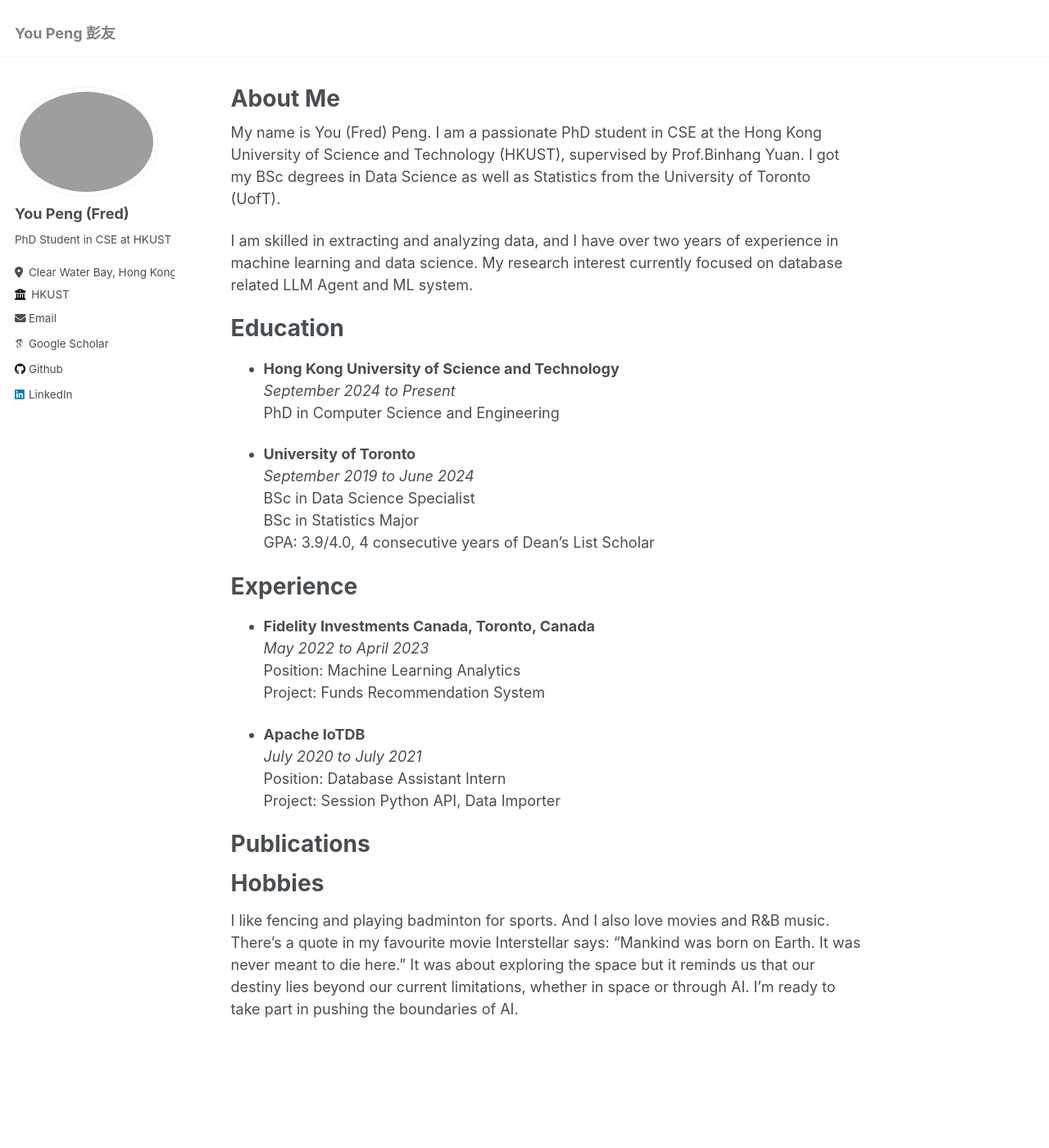
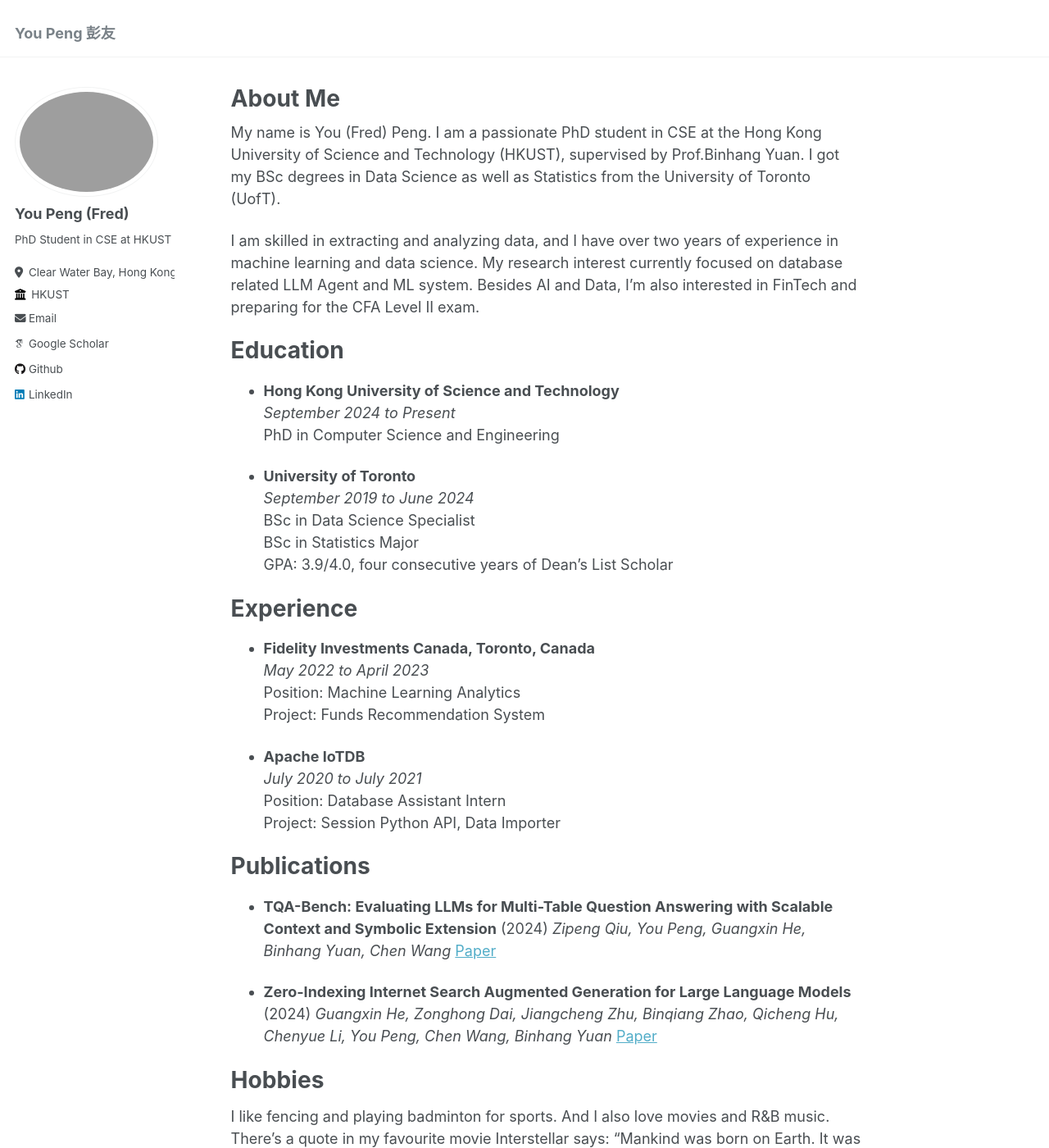
Before and after one commit to Fredooooooo/Fredooooooo.github.io, a Jekyll site: the page built from _pages/about.md, in a window 1280 px wide and 1400 px high. Shown: the whole window at 82% size. Built offline with Jekyll 4.4.1, drawn with Linux system fonts in a browser that asks for light colours; some web fonts are replaced.

Commit message:
update publications

```diff
--- a/_config.yml
+++ b/_config.yml
@@ -57,7 +57,7 @@ author:
   keybase          : # Username
   instagram        : # Username
   lastfm           : # Username
-  linkedin         : linkedin.com/in/you-peng/
+  linkedin         : ca.linkedin.com/in/you-peng/
   mastodon         : # URL
   medium           : # URL
   pinterest        : # Username
--- a/_pages/about.md
+++ b/_pages/about.md
@@ -9,7 +9,7 @@ redirect_from:
 
 My name is You (Fred) Peng. I am a passionate PhD student in CSE at the Hong Kong University of Science and Technology (HKUST), supervised by Prof.Binhang Yuan. I got my BSc degrees in Data Science as well as Statistics from the University of Toronto (UofT).
 
-I am skilled in extracting and analyzing data, and I have over two years of experience in machine learning and data science. My research interest currently focused on database related LLM Agent and ML system.
+I am skilled in extracting and analyzing data, and I have over two years of experience in machine learning and data science. My research interest currently focused on database related LLM Agent and ML system. Besides AI and Data, I'm also interested in FinTech and preparing for the CFA Level II exam.
 
 Education
 ======
@@ -21,7 +21,7 @@ Education
     *September 2019 to June 2024*\
     BSc in Data Science Specialist\
     BSc in Statistics Major\
-    GPA: 3.9/4.0, 4 consecutive years of Dean's List Scholar
+    GPA: 3.9/4.0, four consecutive years of Dean's List Scholar
 
 Experience
 ======
@@ -37,7 +37,13 @@ Experience
 
 Publications
 ======
+- **TQA-Bench: Evaluating LLMs for Multi-Table Question Answering with Scalable Context and Symbolic Extension** (2024)
+    *Zipeng Qiu, You Peng, Guangxin He, Binhang Yuan, Chen Wang*
+    [Paper](https://doi.org/10.48550/arXiv.2411.19504)
 
+- **Zero-Indexing Internet Search Augmented Generation for Large Language Models** (2024)
+    *Guangxin He, Zonghong Dai, Jiangcheng Zhu, Binqiang Zhao, Qicheng Hu, Chenyue Li, You Peng, Chen Wang, Binhang Yuan*
+    [Paper](https://doi.org/10.48550/arXiv.2411.19478)
 
 Hobbies
 ======
```
